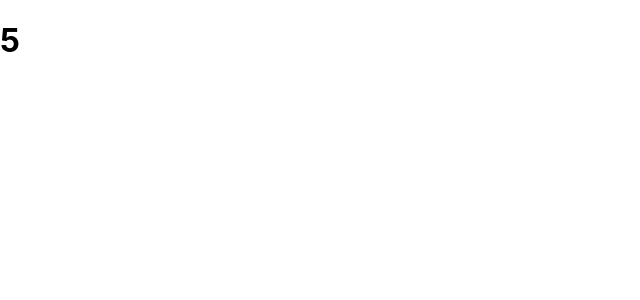
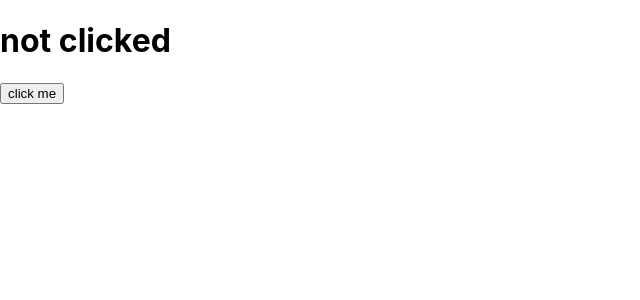
Before and after one commit to ehsansh/react-bootcamp, a React (Create React App) app: page / in a window 1280 px wide. Shown: the top 300 px of the page, without its empty margins (0-640 px from the left). Built offline with nearby package versions, Linux system fonts and the light colour scheme.

Commit message:
add button component

```diff
--- a/src/App.js
+++ b/src/App.js
@@ -2,11 +2,12 @@ import './App.css';
 
 import Game from './Game';
 import Rando from './Rando';
+import Button from './Button';
 
 function App() {
     return (
         <div>
-            <Rando maxNum={7} />
+            <Button />
         </div>
     );
 }
--- /dev/null
+++ b/src/Button.js
@@ -0,0 +1,24 @@
+import React, { Component } from 'react';
+
+class Button extends Component {
+    constructor(props) {
+        super(props);
+        this.state = {
+            clicked: false,
+        };
+        this.handleClick = this.handleClick.bind(this);
+    }
+    handleClick(e) {
+        this.setState({ clicked: true });
+    }
+    render() {
+        return (
+            <div>
+                <h1>{this.state.clicked ? 'clicked!!' : 'not clicked'}</h1>
+                <button onClick={this.handleClick}>click me</button>
+            </div>
+        );
+    }
+}
+
+export default Button;
```
